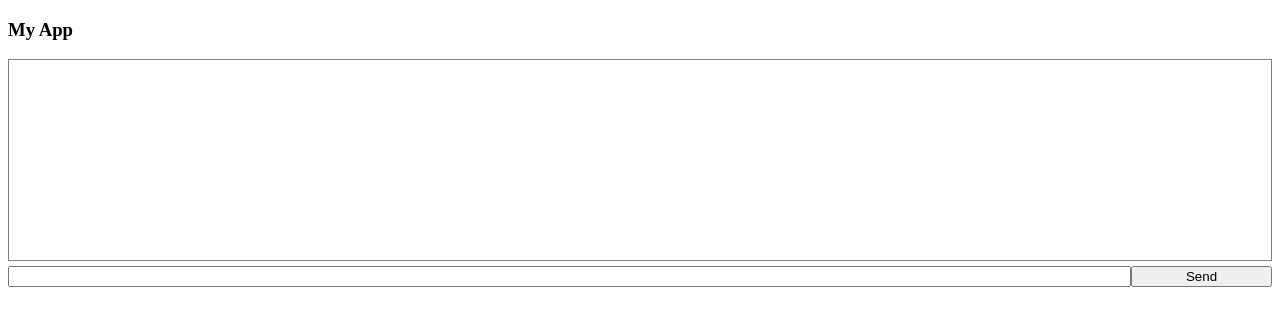
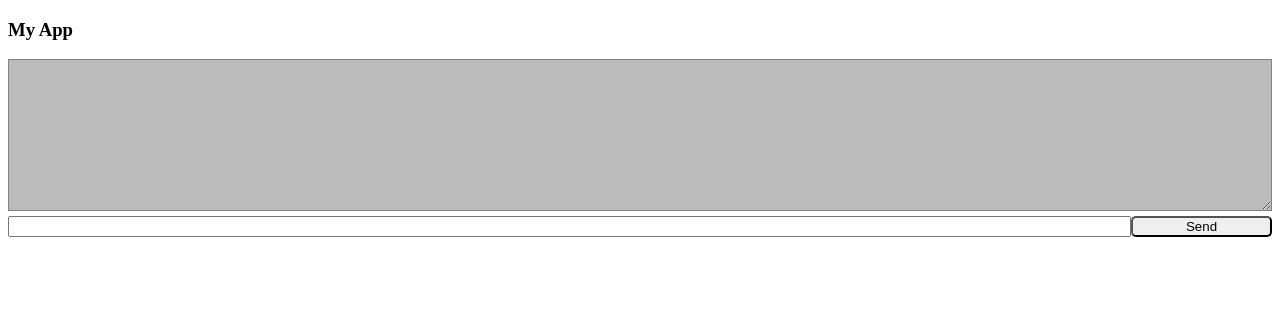
Before and after one commit to FlopiVG/react-real-time-chat, a React app: page / in a window 1280 px wide. Shown: the top 326 px of the page. Built offline with nearby package versions, Linux system fonts and the light colour scheme.

Commit message:
refactor and styles css

```diff
--- a/package.json
+++ b/package.json
@@ -24,6 +24,9 @@
   },
   "dependencies": {
     "react": "^15.5.4",
-    "react-dom": "^15.5.4"
+    "react-dom": "^15.5.4",
+    "react-redux": "^5.0.5",
+    "redux": "^3.6.0",
+    "redux-form": "^6.7.0"
   }
 }
--- /dev/null
+++ b/src/actions/chat-action.js
@@ -0,0 +1,8 @@
+export const SEND_CHAT = 'send_chat';
+
+export function sendChat(message) {
+    return {
+        type: SEND_CHAT,
+        payload: message
+    }
+}
--- a/src/components/App/app.jsx
+++ b/src/components/App/app.jsx
@@ -1,14 +1,12 @@
 import React from 'react';
 
-import AreaChat from 'components/AreaChat';
-import InputChat from 'components/InputChat';
+import Chat from 'containers/Chat';
 
 const App = (props) => {
     return (
         <div>
             <h3>My App</h3>
-            <AreaChat />
-            <InputChat />
+            <Chat />
         </div>
     )
 };
--- a/src/components/AreaChat/area-chat.jsx
+++ b/src/components/AreaChat/area-chat.jsx
@@ -1,11 +1,23 @@
-import React from 'react';
+import React, { Component } from 'react';
 
 import './style.scss';
 
-const AreaChat = (props) => {
-    return (
-        <div className="area-chat" />
-    )
+class AreaChat extends Component {
+    componentDidUpdate(prevProps, prevState){
+        const { areaChat } = this.refs;
+
+        areaChat.scrollTop = areaChat.scrollHeight;
+    }
+
+    render() {
+        return (
+            <div className="area-chat" ref="areaChat" scrolling="bottom">
+                { this.props.messages.map((chat, index)=> (
+                    <p key={ index }>{ chat.message }</p>
+                )) }
+            </div>
+        )
+    }
 };
 
 export default AreaChat;
--- a/src/components/AreaChat/style.scss
+++ b/src/components/AreaChat/style.scss
@@ -1,5 +1,35 @@
 .area-chat {
+    background: #BBB;
     border: 1px solid grey;
-    min-height: 200px;
-    overflow: auto;
+    height: 150px;
+    overflow-x: hidden;
+    overflow-y: auto;
+    resize: vertical;
+    p {
+        background-color: #666;
+        border-bottom: 1px solid grey;
+        color: #FFF;
+        font-size: 14px;
+        font-weight: 500;
+        margin: 0px;
+        padding: 5px 0px 5px 10px;
+    }
+    p:nth-child(2n){
+        background-color: #888;
+    }
 }
+
+.area-chat::-webkit-scrollbar {
+    background-color: grey;
+    border-radius: 2px;
+}
+
+.area-chat::-webkit-scrollbar-thumb {
+	background-color: #555;
+	border-radius: 10px;
+	box-shadow: inset 0 0 6px rgba(0,0,0,.3);
+}
+
+.area-chat::-webkit-scrollbar-corner {
+    background: transparent;
+}
--- a/src/components/InputChat/input-chat.jsx
+++ b/src/components/InputChat/input-chat.jsx
@@ -1,16 +1,15 @@
 import React, { Component } from 'react';
+import { Field } from 'redux-form';
 
 import './style.scss';
 
-class InputChat extends Component {
-    render() {
-        return (
-            <form className="input-chat">
-                <input type="text" />
-                <button type="submit">Send</button>
-            </form>
-        )
-    }
+const InputChat = (props) => {
+    return (
+        <div className="input-chat">
+            <Field key="message" name="message" component="input" autoComplete="off" maxLength="130" />
+            <button type="submit">Send</button>
+        </div>
+    )
 }
 
 export default InputChat;
--- a/src/components/InputChat/style.scss
+++ b/src/components/InputChat/style.scss
@@ -5,6 +5,8 @@
         flex-grow: 10;
     }
     button {
+        border-radius: 5px;
         flex-grow: 1;
+        cursor: pointer;
     }
 }
--- /dev/null
+++ b/src/containers/Chat/chat.jsx
@@ -0,0 +1,45 @@
+import React, { Component } from 'react';
+import { reduxForm, reset } from 'redux-form';
+import { connect } from 'react-redux';
+
+import AreaChat from 'components/AreaChat';
+import InputChat from 'components/InputChat';
+
+import { sendChat } from 'actions/chat-action';
+
+class Chat extends Component {
+    render() {
+        return (
+            <div className="chat">
+                <AreaChat messages={ this.props.chat } />
+                <form onSubmit={ this.props.handleSubmit(this.onSubmit.bind(this)) }>
+                    <InputChat />
+                </form>
+            </div>
+        )
+    }
+
+    onSubmit(values) {
+        this.props.sendChat(values);
+    }
+}
+
+const validate = (values) => {
+    const errors = {};
+
+    if (!values.message) errors.message = "Mandatory";
+
+    return errors;
+}
+
+const mapStateToProps = ({ chat }) => {
+    return { chat };
+}
+
+export default reduxForm({
+    form: 'ChatForm',
+    validate,
+    onSubmitSuccess: (result, dispatch) => dispatch(reset("ChatForm"))
+})(
+    connect(mapStateToProps, { sendChat })(Chat)
+);
--- /dev/null
+++ b/src/containers/Chat/index.js
@@ -0,0 +1,3 @@
+import Chat from './chat.jsx';
+
+export default Chat;
--- a/src/index.jsx
+++ b/src/index.jsx
@@ -1,9 +1,16 @@
 import React from 'react';
 import ReactDOM from 'react-dom';
+import { createStore, applyMiddleware } from 'redux';
+import { Provider } from 'react-redux';
 
+import reducers from 'reducers';
 import App from 'components/App';
 
+const createStoreWithMiddleware = applyMiddleware()(createStore);
+
 ReactDOM.render(
-    <App />
+    <Provider store={ createStoreWithMiddleware(reducers) }>
+        <App />
+    </Provider>
     , document.querySelector('.app')
 );
--- /dev/null
+++ b/src/reducers/chat-reducer.js
@@ -0,0 +1,13 @@
+import {
+    SEND_CHAT
+} from 'actions/chat-action';
+
+export default (state = [], action) => {
+
+    switch (action.type) {
+    case SEND_CHAT:
+        return [...state, action.payload]
+    default:
+        return state;
+    }
+}
--- /dev/null
+++ b/src/reducers/index.js
@@ -0,0 +1,11 @@
+import { combineReducers } from 'redux';
+import { reducer as formReducer } from 'redux-form';
+
+import ChatReducer from './chat-reducer';
+
+const rootReducer = combineReducers({
+    chat: ChatReducer,
+    form: formReducer
+});
+
+export default rootReducer;
```
